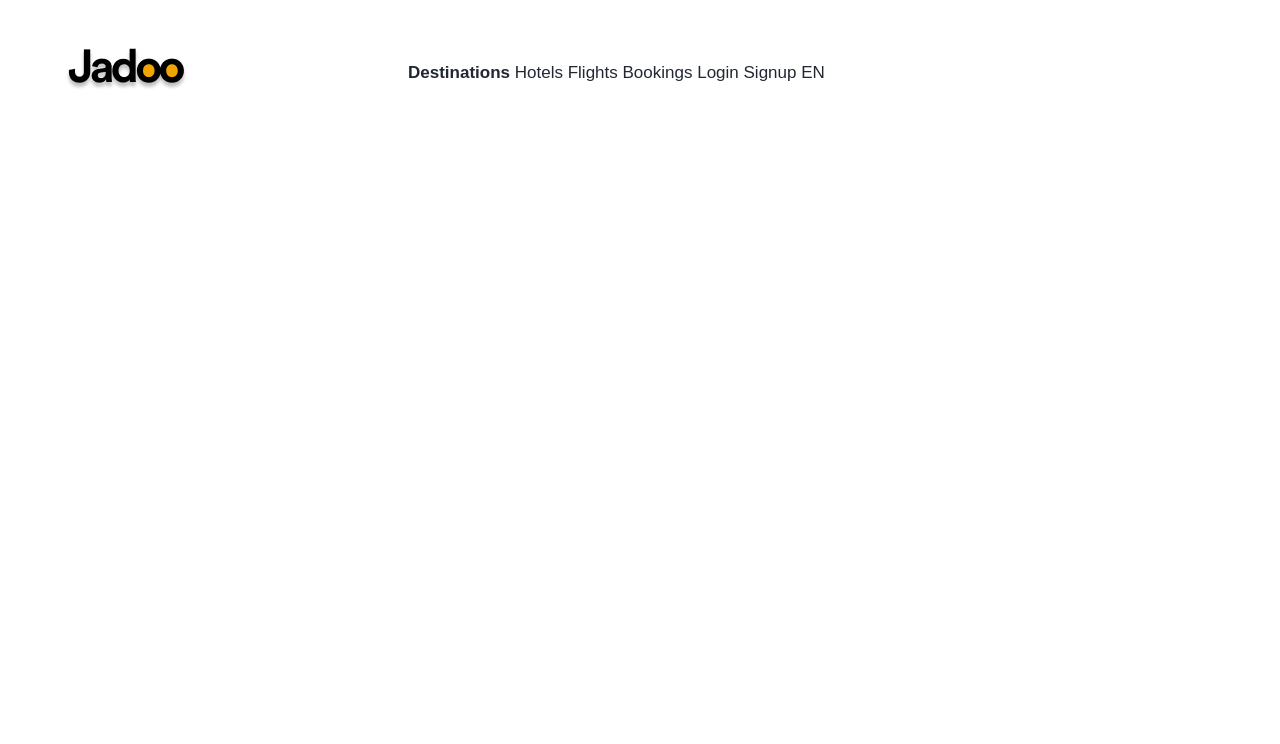
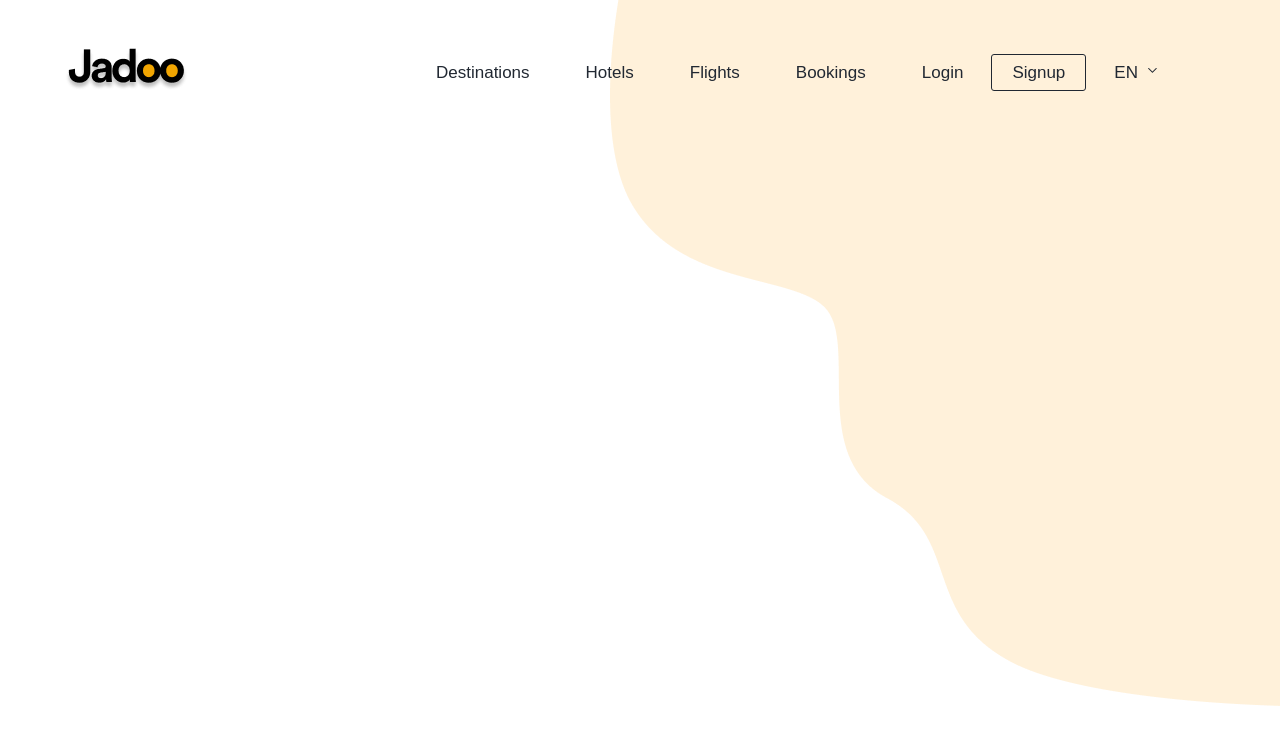
Before and after one commit to Warnster/figma-conversion, a React (Create React App) app: page / in a window 1280 px wide. Shown: the top 744 px of the page. Built offline with nearby package versions, Linux system fonts and the light colour scheme.

Commit message:
added CSS

```diff
--- a/src/App.css
+++ b/src/App.css
@@ -15,7 +15,9 @@
     margin-right: 220px;
     display: inline;
 }
-.destinations{
+.destinations, .nav-link{
+    padding-left: 28px;
+    padding-right: 28px;
     color: #212832;
     width: 51px;
     height: 22px;
@@ -23,6 +25,7 @@
     font-weight: 400;
     font-style: normal;
     font-size: 17px;
+    cursor: pointer;
 }
 
 
@@ -35,3 +38,22 @@
 .nav-link-container > .active {
   font-weight: bold;
 }
+
+.nav-link-container > .button {
+    border:1px solid ;
+    border-radius: 3px;
+    padding: 8px 20px ;
+}
+.dropdown > img{
+    padding-left: 10px;
+    padding-bottom: 5px;
+
+}
+.image{
+    position: fixed;
+    height: 870px;
+    right: -39px;
+    top: -53px;
+    grid-column: 1/-1;
+
+}
--- a/src/App.js
+++ b/src/App.js
@@ -4,6 +4,8 @@ import { Header } from './components/header/Header'
 function App() {
   return (
     <div className="app-container">
+      <div className= "image">
+<img src="Decore.png" /></div>
       <div className= "header">
       <Header/>
         </div>
--- a/src/components/header/Header.js
+++ b/src/components/header/Header.js
@@ -25,11 +25,13 @@ export function Header(){
         },
         {
             text: 'Signup',
-            active: false
+            active: false,
+            className:'button'
         },
         {
             text: 'EN',
-            active: false
+            active: false,
+            className: 'dropdown'
         },
     ]
 
@@ -37,13 +39,27 @@ export function Header(){
         <div className="logo"> <img src="/Logo.png" /> </div>
 
         <span className="nav-link-container">
+
         {navbarLinks.map((link) => {
-            return <span className={`destinations ${link.active === true ? 'active' : ''}`}> {link.text} </span>
+
+            return <span className={`destinations ${link.active === true ? 'active' : ''}` + link.className} >
+            {link.text}
+            {link.className === 'dropdown' ? <img src="Vector1.png"/> : ''}
+
+
+        </span>
+
         })}
+
         </span>
+
     </div>
 
 
 
 
+
+
+
+
 };
```
Also changed, not shown: public/Decore.png (added), public/Vector1.png (added).
